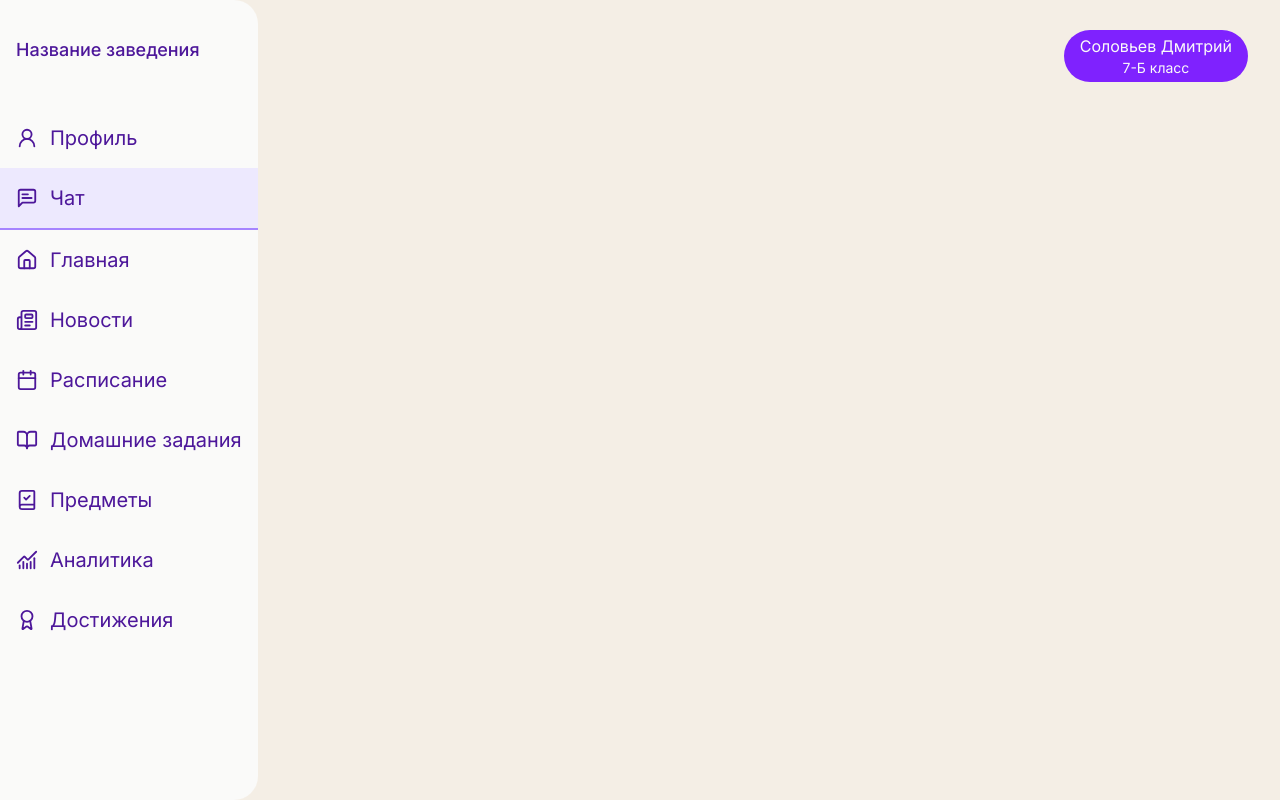
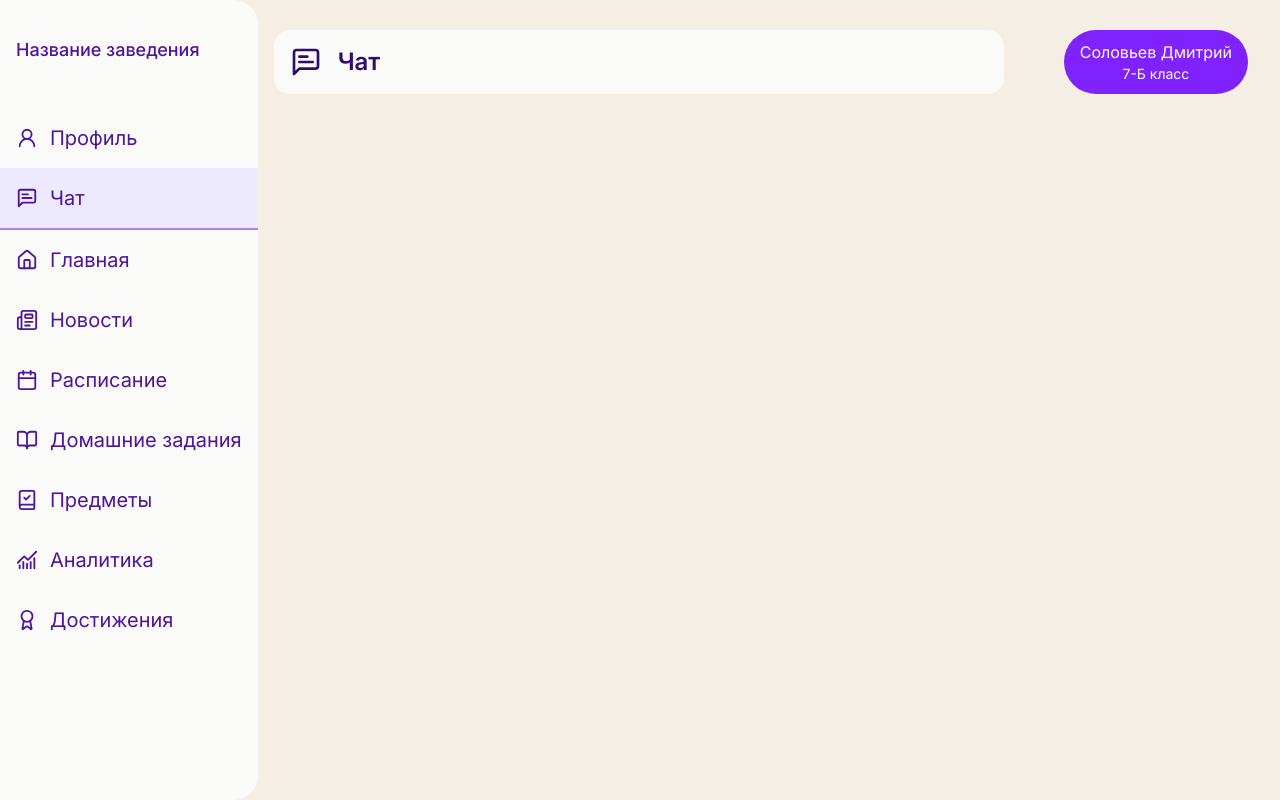
Before and after one commit to d1s0l/front-for-diary, a Next.js app: page /student/chat in a window 1280 px wide. Built offline with nearby package versions, Linux system fonts and the light colour scheme.

Commit message:
ui header for pages

```diff
--- a/src/app/student/account/page.tsx
+++ b/src/app/student/account/page.tsx
@@ -28,7 +28,7 @@ const AccountPage: React.FC = () => {
 
         <div className='flex flex-row items-center px-4 gap-4 w-screen-min h-16 text-violet-950 bg-stone-50 rounded-2xl mb-10'>
           <User2 size={32}/>
-          <h1 className='font-semibold text-2xl'>Профиль</h1>
+          <span className='font-semibold text-2xl'>Профиль</span>
         </div>
 
         <div className=''>
--- a/src/app/student/chat/page.tsx
+++ b/src/app/student/chat/page.tsx
@@ -1,9 +1,16 @@
 import Profile from "@/components/layout/ui/Profile"
+import { MessageSquareText } from 'lucide-react'
+import { IconTextElement } from "@/components/layout/ui/Header"
+
 
 export default function Chat(){
     return(
         <div>
-            <div className="flex justify-end">
+            <div className="flex justify-between">
+                <IconTextElement
+                     icon={MessageSquareText}
+                     text="Чат"
+                />
                 <Profile />
             </div>
         </div>
--- a/src/app/student/lessons/page.tsx
+++ b/src/app/student/lessons/page.tsx
@@ -1,23 +1,23 @@
 import Profile from "@/components/layout/ui/Profile"
 import { BookCheck } from "lucide-react"
 import { LessonCard } from "@/components/layout/ui/Lesson"
+import { IconTextElement } from "@/components/layout/ui/Header"
 
 export default function LessonPage() {
     return(
         <div>
             <div className="w-full h-16 flex justify-between mb-6">
-                <div className="flex flex-row items-center px-4 gap-4 rounded-4xl w-full lg:w-3/4 bg-stone-50 text-violet-900">
-                    <div className='[--icon-size:24px] md:[--icon-size:28px] lg:[--icon-size:32px]'>
-                        <BookCheck className="w-[var(--icon-size)] h-[var(--icon-size)]"/>
-                    </div>
-                    <p className="font-semibold text-base md:text-lg lg:text-2xl">Предметы</p>
-                </div>
+                <IconTextElement
+                     icon={BookCheck}
+                     text="Чат"
+                />
                 <Profile />
             </div>
             <div className="grid
                 grid-cols-1
                 min-[500px]:grid-cols-2
                 min-[700px]:grid-cols-3
+                min-[768px]:grid-cols-2
                 min-[900px]:grid-cols-3
                 min-[1200px]:grid-cols-4
                 min-[1440px]:grid-cols-5
--- /dev/null
+++ b/src/components/layout/ui/Header.tsx
@@ -0,0 +1,22 @@
+import React from 'react';
+
+interface IconTextElementProps {
+  icon: React.ComponentType<{ className?: string }>;
+  text: string;
+  containerClassName?: string;
+}
+
+export const IconTextElement = ({
+  icon: Icon,
+  text,
+  containerClassName = '',
+}: IconTextElementProps) => {
+  return (
+    <div className={`flex flex-row items-center px-4 gap-4 w-full lg:w-3/4 h-16 text-violet-950 bg-stone-50 rounded-2xl ${containerClassName}`}>
+      <div className='[--icon-size:24px] md:[--icon-size:28px] lg:[--icon-size:32px]'>
+        <Icon className="w-[var(--icon-size)] h-[var(--icon-size)]" />
+      </div>
+      <span className="font-semibold text-base md:text-lg lg:text-2xl">{text}</span>
+    </div>
+  );
+};
--- a/src/components/layout/ui/Lesson.tsx
+++ b/src/components/layout/ui/Lesson.tsx
@@ -43,13 +43,13 @@ export const LessonCard = ({
         ${cardSize[size]}
         p-4 bg-stone-50 rounded-lg
         shadow-md hover:shadow-lg
-        transition-all duration-200
+        transition-all duration-300 ease-in-out
+        transform hover:scale-105
         cursor-pointer
         ${className}
       `}
       onClick={handleClick}
     >
-      {/* Контейнер для иконки без обводки */}
       <div className={`
         flex items-center justify-center mt-8.5
         mb-6 w-[160px] h-[160px] ${iconClassName}
@@ -63,7 +63,6 @@ export const LessonCard = ({
         />
       </div>
 
-      {/* Название урока */}
       <h3 className="text-center text-2xl font-semibold text-neutral-700 line-clamp-2 px-2">
         {title}
       </h3>
```
